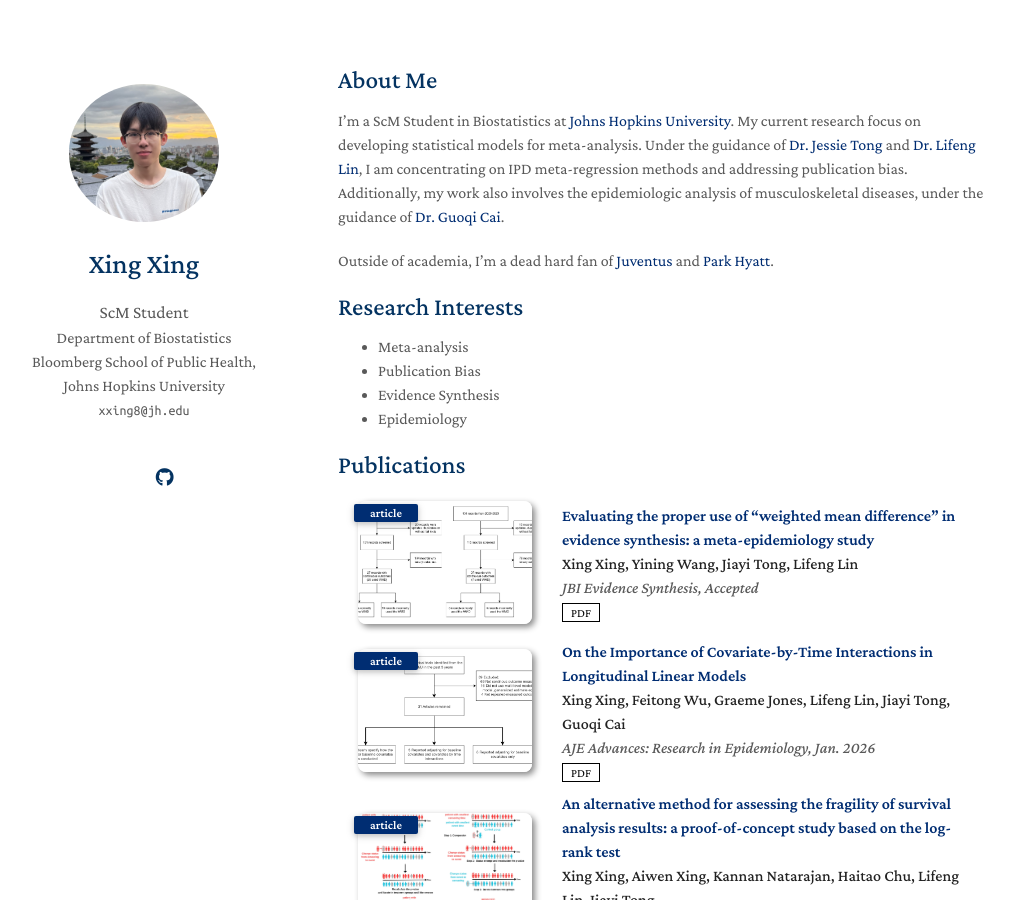
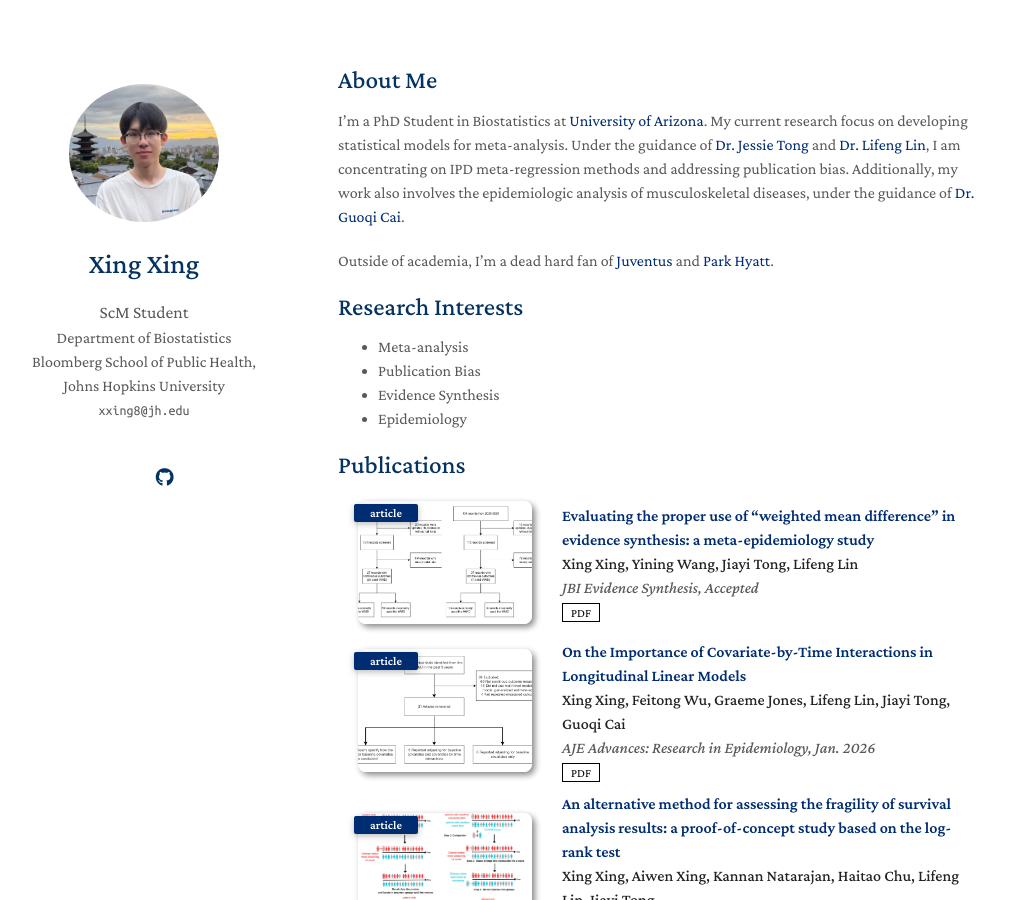
Before and after one commit to KevinXing3/kevinXing3.github.io, a Jekyll site: the page built from index.md, in a window 1280 px wide and 900 px high. Shown: the whole window, without its empty margins (132-1146 px from the left). Built offline with Jekyll 4.4.1, drawn with Linux system fonts in a browser that asks for light colours; nearby versions of some CDN libraries; a style sheet for code colours, icons or effects is not loaded; our own code applies the rules of GitHub Pages for plain Markdown files.

Commit message:
Update index.md

```diff
--- a/index.md
+++ b/index.md
@@ -4,7 +4,7 @@ layout: homepage
 
 ## About Me
 
-I'm a ScM Student in Biostatistics at <a href="https://www.jhu.edu" style="color:#002D72">Johns Hopkins University</a>. My current research focus on developing statistical models for meta-analysis. Under the guidance of <a href="https://publichealth.jhu.edu/faculty/4789/jiayi-jessie-tong" style="color:#002D72">Dr. Jessie Tong</a> and <a href="https://publichealth.arizona.edu/directory/lifeng-lin" style="color:#002D72">Dr. Lifeng Lin</a>, I am concentrating on IPD meta-regression methods and addressing publication bias. Additionally, my work also involves the epidemiologic analysis of musculoskeletal diseases, under the guidance of <a href="https://ggws.ahmu.edu.cn/2021/0922/c940a108940/page.htm" style="color:#002D72">Dr. Guoqi Cai</a>.
+I'm a PhD Student in Biostatistics at <a href="https://www.jhu.edu" style="color:#002D72">University of Arizona</a>. My current research focus on developing statistical models for meta-analysis. Under the guidance of <a href="https://publichealth.jhu.edu/faculty/4789/jiayi-jessie-tong" style="color:#002D72">Dr. Jessie Tong</a> and <a href="https://publichealth.arizona.edu/directory/lifeng-lin" style="color:#002D72">Dr. Lifeng Lin</a>, I am concentrating on IPD meta-regression methods and addressing publication bias. Additionally, my work also involves the epidemiologic analysis of musculoskeletal diseases, under the guidance of <a href="https://ggws.ahmu.edu.cn/2021/0922/c940a108940/page.htm" style="color:#002D72">Dr. Guoqi Cai</a>.
 
 Outside of academia, I’m a dead hard fan of <a href="https://www.juventus.com/en/" style="color:#002D72">Juventus</a> and <a href="https://www.hyatt.com/brands/park-hyatt" style="color:#002D72">Park Hyatt</a>.
 
```
